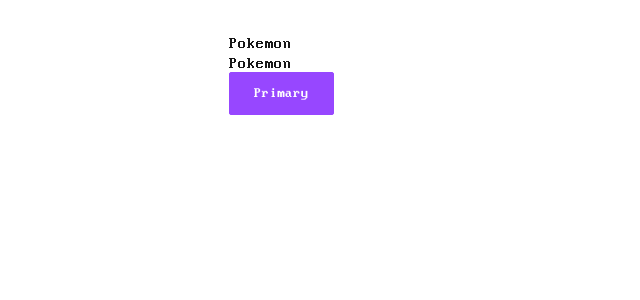
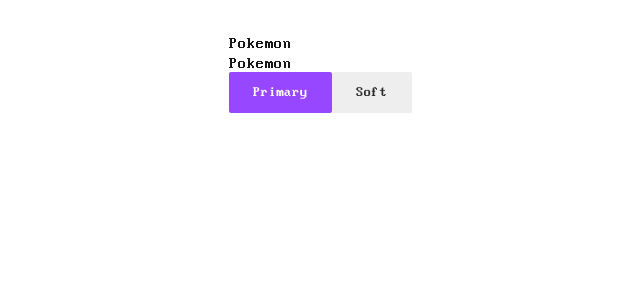
Before and after one commit to j45t7/select-pokemon, a Next.js app: page / in a window 1280 px wide. Shown: the top 300 px of the page, without its empty margins (111-751 px from the left). Built offline with nearby package versions, Linux system fonts and the light colour scheme.

Commit message:
add soft button

```diff
--- a/src/app/page.tsx
+++ b/src/app/page.tsx
@@ -1,4 +1,5 @@
 import PrimaryButton from '@/components/atoms/PrimaryButton/PrimaryButton';
+import SoftButton from '@/components/SoftButton/SoftButton';
 import theme from '@/styles/theme';
 import { Typography } from '@mui/material';
 import { ThemeProvider } from '@mui/material/styles';
@@ -10,6 +11,7 @@
         <Typography>Pokemon</Typography>
         <p>Pokemon</p>
         <PrimaryButton>Primary</PrimaryButton>
+        <SoftButton>Soft</SoftButton>
       </div>
     </ThemeProvider>
   );
--- /dev/null
+++ b/src/components/SoftButton/SoftButton.tsx
@@ -0,0 +1,30 @@
+'use client';
+
+import React from 'react';
+import { Button } from '@mui/material';
+import styled from '@emotion/styled';
+
+const StyledSoftButton = styled(Button)({
+  boxShadow: 'none',
+  textTransform: 'none',
+  fontSize: 14,
+  padding: '10px 24px',
+  lineHeight: 1.5,
+  borderRadius: '2px',
+  backgroundColor: '#EEEEEE',
+  borderColor: '#EEEEEE',
+  color: '#2A2A2A',
+  '&:hover': {
+    backgroundColor: '#E4E4E4',
+    borderColor: '#E4E4E4',
+  },
+  '&:focus': {
+    boxShadow: '0 0 0 0.2rem #9747FF40',
+  },
+});
+
+const SoftButton: React.FC<React.ComponentProps<typeof Button>> = (props) => {
+  return <StyledSoftButton variant='contained' {...props} />;
+};
+
+export default SoftButton;
--- a/src/components/atoms/PrimaryButton/PrimaryButton.tsx
+++ b/src/components/atoms/PrimaryButton/PrimaryButton.tsx
@@ -9,7 +9,6 @@
   textTransform: 'none',
   fontSize: 14,
   padding: '10px 24px',
-  border: '1px solid',
   lineHeight: 1.5,
   borderRadius: '2px',
   backgroundColor: '#9747FF',
@@ -18,10 +17,9 @@
   '&:hover': {
     backgroundColor: '#7135BF',
     borderColor: '#7135BF',
-    boxShadow: 'none',
   },
   '&:focus': {
-    boxShadow: '0 0 0 0.2rem #9747FF40', // Focus ring
+    boxShadow: '0 0 0 0.2rem #9747FF40',
   },
 });
 
```
